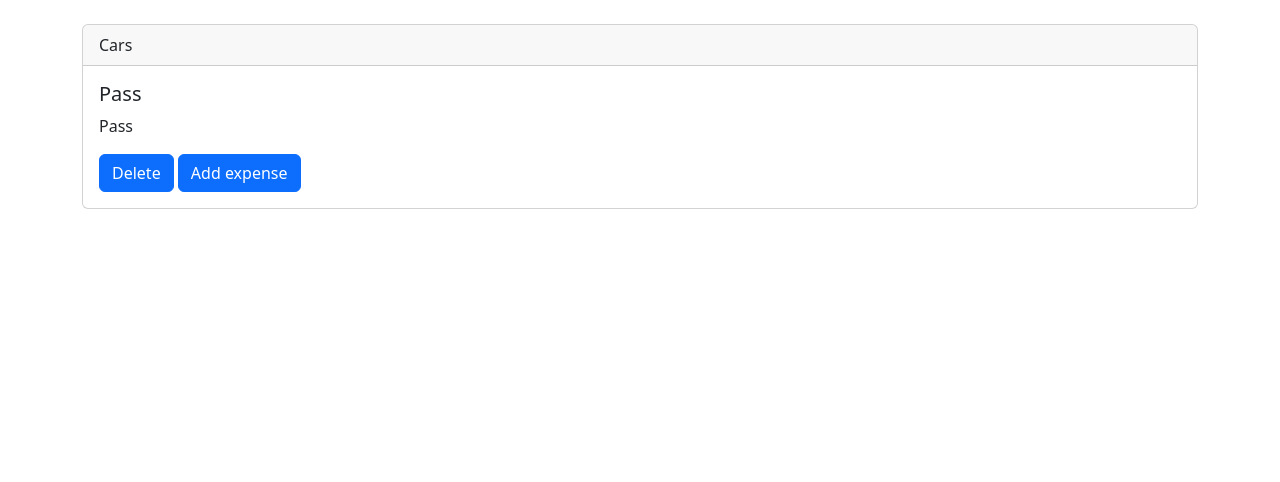
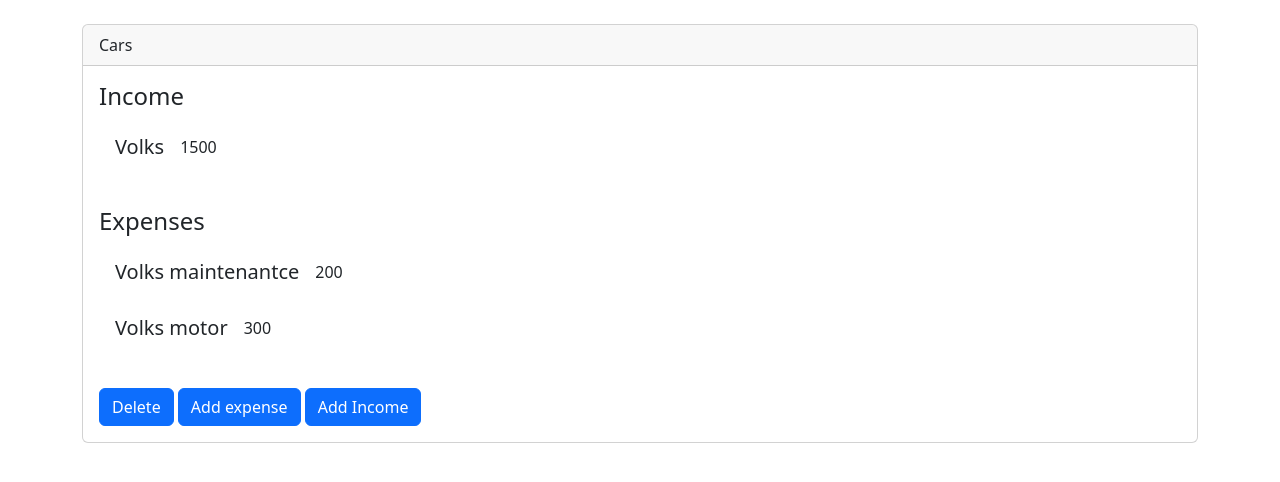
Before and after one commit to MuratGaytemirovv/monevance, a Django app: page /7/ in a window 1280 px wide. Shown: the part 56-538 px from the top of the page. Run offline with Django 4.2, Linux system fonts and the light colour scheme; data comes from the database, SQL or seed files in the repository; both versions use the stored data as it was after the commit.

Commit message:
add income/expenses functionality

```diff
--- a/dashboard/models.py
+++ b/dashboard/models.py
@@ -42,3 +42,6 @@ class Income(models.Model):
         User, on_delete=models.CASCADE, verbose_name="Income author"
     )
     total = models.PositiveIntegerField("Total income")
+
+    def __str__(self):
+        return self.title
--- a/dashboard/urls.py
+++ b/dashboard/urls.py
@@ -7,6 +7,8 @@ from .views import (
     CategoryDetailView,
     CategoryCreateView,
     CategoryDeleteView,
+    IncomeCreateView,
+    ExpenseCreateView,
 )
 
 urlpatterns = [
@@ -14,6 +16,8 @@ urlpatterns = [
     path("add_category/", CategoryCreateView.as_view(), name="add_category"),
     path("add_transactions/", add_transactions, name="add_transactions"),
     path("download_report", download_report, name="download_report"),
+    path("add_income/", IncomeCreateView.as_view(), name="add_income"),
+    path("add_expense/", ExpenseCreateView.as_view(), name="add_expense"),
     path("<pk>/", CategoryDetailView.as_view(), name="category_detail"),
     path("<pk>/delete", CategoryDeleteView.as_view(), name="category_delete_view"),
 ]
--- a/dashboard/views.py
+++ b/dashboard/views.py
@@ -1,6 +1,7 @@
-from django.shortcuts import render, redirect
-from django.http import HttpResponse, HttpRequest
-from .models import Category, Expense
+from django.shortcuts import render
+from django.db.models import Sum
+from django.http import HttpResponse
+from .models import Category, Expense, Income
 from django.views.generic import ListView, DetailView, CreateView, DeleteView
 from django.urls import reverse_lazy
 
@@ -34,6 +35,15 @@ class CategoryDetailView(DetailView):
     model = Category
     template_name = "dashboard/detail.html"
 
+    def get_context_data(self, **kwargs):
+
+        context = super().get_context_data(**kwargs)
+        incomes = Income.objects.filter(category_id=self.object.id)
+        expenses = Expense.objects.filter(category_id=self.object.id)
+        context["incomes"] = incomes
+        context["expenses"] = expenses
+        return context
+
 
 class CategoryCreateView(CreateView):
     model = Category
@@ -51,3 +61,25 @@ class CategoryDeleteView(DeleteView):
     template_name = "dashboard/confirm_delete_category.html"
     fields = ("title",)
     success_url = reverse_lazy("category_list")
+
+
+class IncomeCreateView(CreateView):
+    model = Income
+    fields = ("title", "category", "total")
+    template_name = "dashboard/add_income.html"
+    success_url = reverse_lazy("category_list")
+
+    def form_valid(self, form):
+        form.instance.author = self.request.user
+        return super().form_valid(form)
+
+
+class ExpenseCreateView(CreateView):
+    model = Expense
+    fields = ("title", "category", "total")
+    template_name = "dashboard/add_expense.html"
+    success_url = reverse_lazy("category_list")
+
+    def form_valid(self, form):
+        form.instance.author = self.request.user
+        return super().form_valid(form)
--- /dev/null
+++ b/templates/dashboard/add_expense.html
@@ -0,0 +1,5 @@
+<form method="post">
+    {% csrf_token %}
+    {{ form.as_p }}
+    <button>Add Expense</button>
+</form>
--- /dev/null
+++ b/templates/dashboard/add_income.html
@@ -0,0 +1,5 @@
+<form method="post">
+    {% csrf_token %}
+    {{ form.as_p }}
+    <button>Add Income</button>
+</form>
--- a/templates/dashboard/detail.html
+++ b/templates/dashboard/detail.html
@@ -4,17 +4,37 @@
 {% extends 'dashboard/base.html' %}
 
 {% block main %}
+
     <br>
     <div class="card">
       <div class="card-header">
         {{ category.title }}
       </div>
+
       <div class="card-body">
-        <h5 class="card-title">Pass</h5>
-        <p class="card-text">Pass</p>
+        <h4>Income</h4>
+        {% for income in  incomes %}
+        <div class="card-body d-flex align-items-center">
+            <h5 class="card-title mb-0">{{ income.title }}</h5>
+            <p class="card-text mb-0 ms-3"> {{ income.total }} </p>
+        </div>
+        {% endfor %}
 
+      </div>
+      <div class="card-body">
+        <h4>Expenses</h4>
+        {% for expense in  expenses %}
+        <div class="card-body d-flex align-items-center">
+            <h5 class="card-title mb-0"> {{ expense.title }} </h5>
+            <p class="card-text mb-0 ms-3">{{ expense.total }}</p>
+        </div>
+
+        {% endfor %}
+      </div>
+      <div class="card-body">
         <a href="{% url 'category_delete_view' pk=category.id %}" class="btn btn-primary">Delete</a>
-        <a href="" class="btn btn-primary">Add expense</a>
+        <a href="/add_expense" class="btn btn-primary">Add expense</a>
+        <a href="/add_income" class="btn btn-primary">Add Income</a>
       </div>
     </div>
     <br>
--- a/templates/dashboard/index.html
+++ b/templates/dashboard/index.html
@@ -10,15 +10,12 @@
         {{category.title}}
       </div>
       <div class="card-body">
-        <h5 class="card-title">Pass</h5>
-        <p class="card-text">Pass</p>
         <a href="{% url 'category_detail' pk=category.id %}" class="btn btn-primary">More Information</a>
       </div>
     </div>
     <br>
 
 
-
     {% endfor %}
     <br><br>
     <button>Download Report</button>
```
Also changed, not shown: db.sqlite3.
